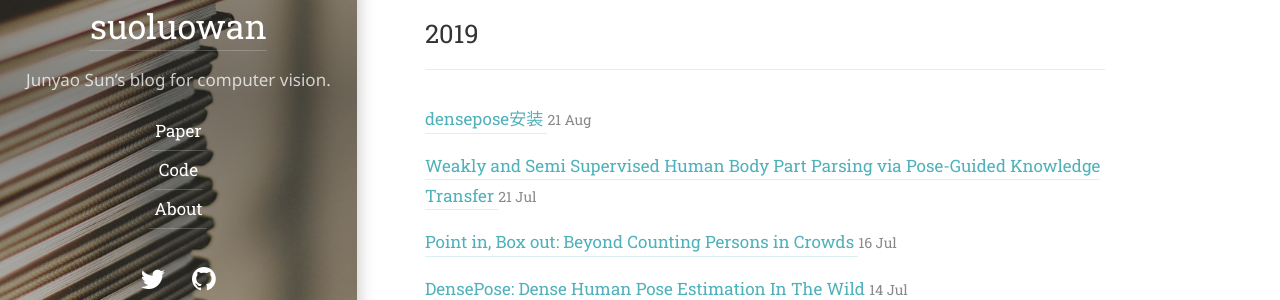
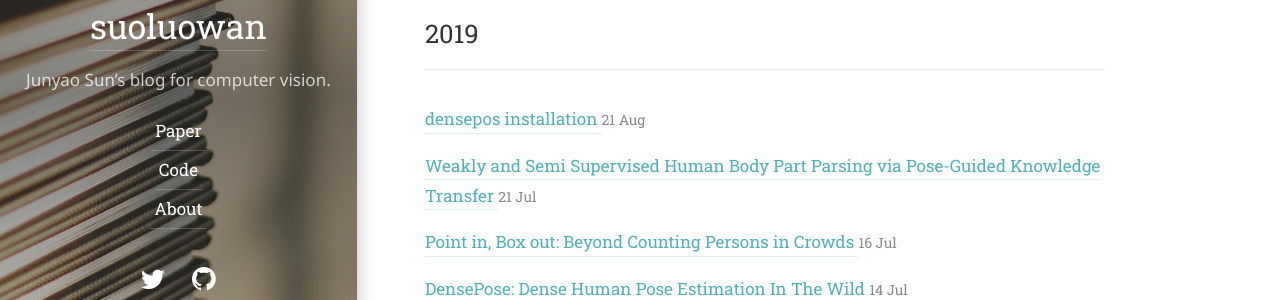
Before and after one commit to suoluowan/suoluowan.github.io, a Jekyll site: the page built from posts.md, in a window 1280 px wide. Shown: the part 355-655 px from the top of the page. Built offline with Jekyll 4.4.1, drawn with Linux system fonts in a browser that asks for light colours; some web fonts are replaced.

Commit message:
Update 2019-08-21-densepose.md

```diff
--- a/code/_posts/2019-08-21-densepose.md
+++ b/code/_posts/2019-08-21-densepose.md
@@ -1,7 +1,7 @@
 ---
 layout: post
-title: densepose安装
+title: densepos installation
 noindex: true
 ---
 
-https://github.com/Johnqczhang/densepose_installation
+[link]: https://github.com/Johnqczhang/densepose_installation	"densepose"
```
